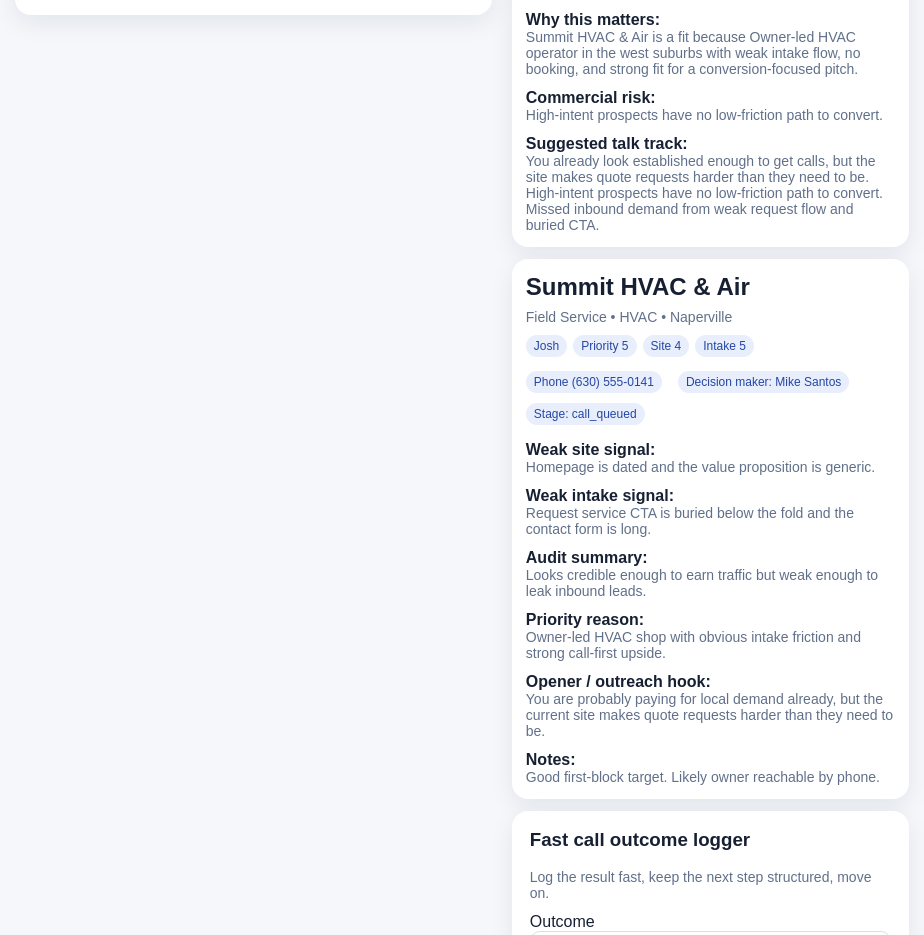
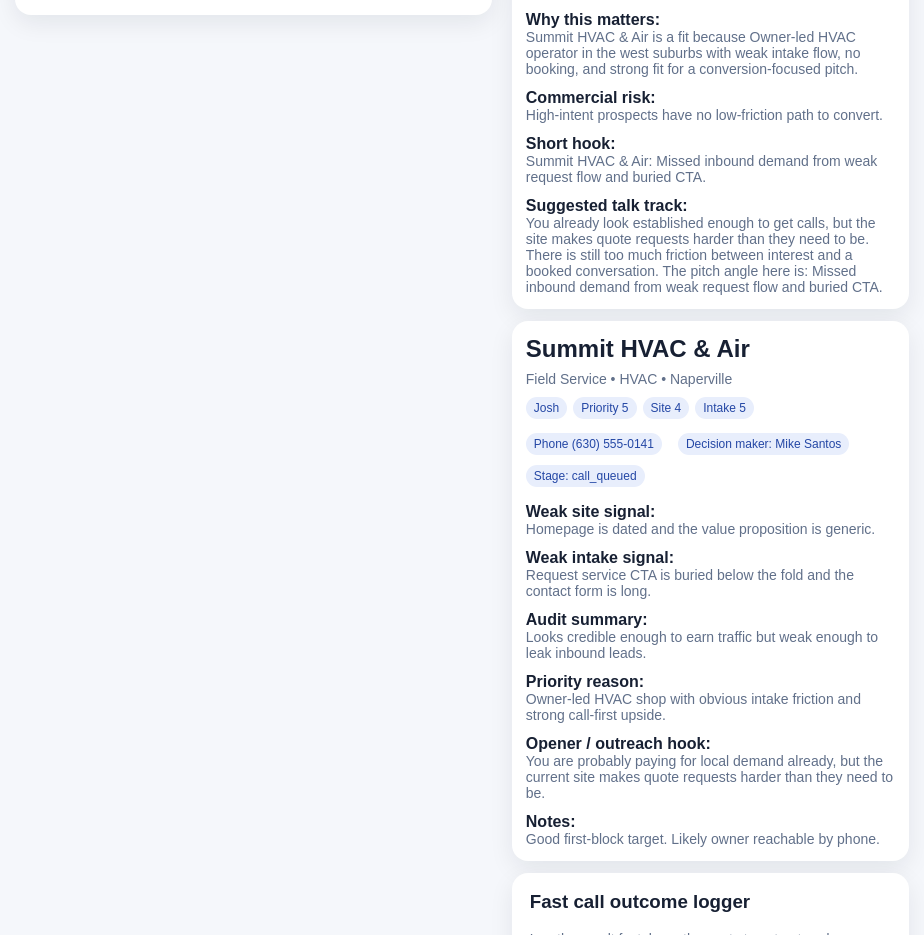
Before and after one commit to 312Josh/sales-os-v1, a Next.js app: page / in a window 1280 px wide. Shown: the part 1200-2135 px from the top of the page, without its empty margins (9-933 px from the left). Built offline with nearby package versions, Linux system fonts and the light colour scheme.

Commit message:
feat: tune v2 hook quality and prioritization

```diff
--- a/components/hook-panel.tsx
+++ b/components/hook-panel.tsx
@@ -1,4 +1,5 @@
 import { getCommercialRiskLine, getTalkTrack, getWhyThisMatters } from '@/lib/hook-generation'
+import { getSharperTalkTrack, getShortHook } from '@/lib/hook-quality'
 import type { Prospect } from '@/lib/types'
 
 export function HookPanel({ prospect }: { prospect: Prospect }) {
@@ -8,7 +9,8 @@
       <div className="stack">
         <div><strong>Why this matters:</strong><div className="muted">{getWhyThisMatters(prospect)}</div></div>
         <div><strong>Commercial risk:</strong><div className="muted">{getCommercialRiskLine(prospect)}</div></div>
-        <div><strong>Suggested talk track:</strong><div className="muted">{getTalkTrack(prospect)}</div></div>
+        <div><strong>Short hook:</strong><div className="muted">{getShortHook(prospect)}</div></div>
+        <div><strong>Suggested talk track:</strong><div className="muted">{getSharperTalkTrack(prospect)}</div></div>
       </div>
     </div>
   )
--- /dev/null
+++ b/lib/hook-quality.ts
@@ -0,0 +1,14 @@
+import type { Prospect } from './types'
+
+export function getSharperTalkTrack(prospect: Prospect) {
+  const opener = prospect.callOpener || prospect.outreachHook
+  const commercialRisk = prospect.noBookingSignal
+    ? 'There is still too much friction between interest and a booked conversation.'
+    : 'The path exists, but it is softer than it should be for a business like this.'
+  const leverage = prospect.idealPitchAngle || prospect.priorityReason
+  return `${opener} ${commercialRisk} The pitch angle here is: ${leverage}`
+}
+
+export function getShortHook(prospect: Prospect) {
+  return `${prospect.businessName}: ${prospect.idealPitchAngle || prospect.outreachHook}`
+}
--- a/lib/v2-prioritization.ts
+++ b/lib/v2-prioritization.ts
@@ -11,13 +11,13 @@
   score += prospect.fitScore * 8
   score += prospect.intakeScore * 6
   score += prospect.siteScore * 4
-  if (prospect.responseRisk === 'low') score += 10
-  if (prospect.responseRisk === 'high') score -= 5
-  if (prospect.hasOnlineBooking === false) score += 8
+  if (prospect.responseRisk === 'low') score += 12
+  if (prospect.responseRisk === 'high') score -= 8
+  if (prospect.hasOnlineBooking === false) score += 10
 
   if (followUpState === 'stale_follow_up') score += 100
   if (followUpState === 'needs_rep_follow_up') score += 65
-  if (followUpState === 'waiting_on_prospect') score += 20
+  if (followUpState === 'waiting_on_prospect') score += 15
 
   if (bookingSync === 'awaiting_calcom_completion') score += 35
   if (bookingSync === 'confirmed') score += 20
```
